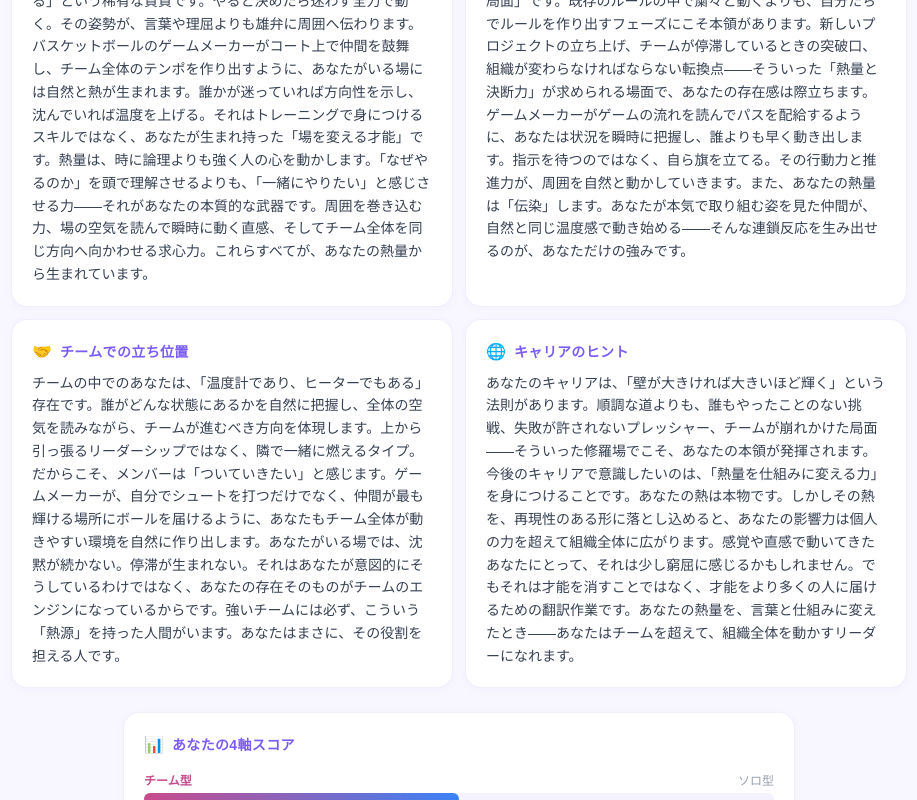
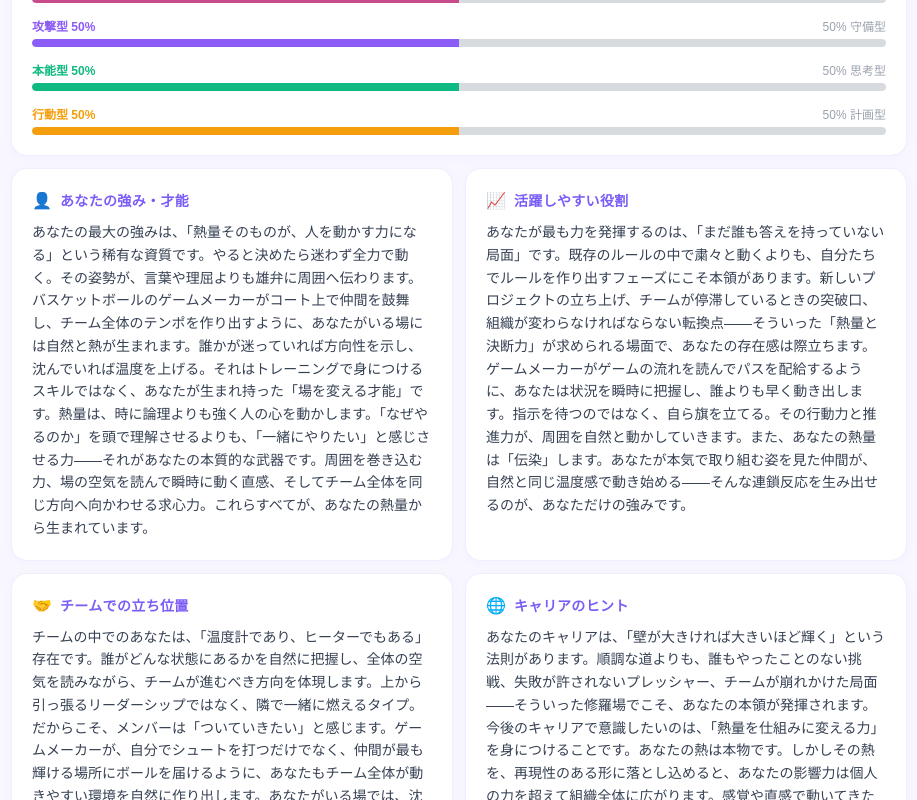
Before and after one commit to kageyama-acial/archial-diagnosis, a Next.js app: page /result in a window 1280 px wide. Shown: the part 380-1180 px from the top of the page, without its empty margins (181-1098 px from the left). Built offline with nearby package versions, Linux system fonts and the light colour scheme.

Commit message:
質問24問に改善・バロメーターGスタイル実装・本能型に変更・バロメーター位置移動

```diff
--- a/app/diagnosis/page.tsx
+++ b/app/diagnosis/page.tsx
@@ -11,12 +11,11 @@ const sections = [
     colorEnd: "#3B82F6",
     questions: [
       { id: 1, text: "チームで目標に向かうとき、一人のときより力が湧いてくる" },
-      { id: 2, text: "仲間が頑張っている姿を見ると、自分もやる気が上がる" },
+      { id: 2, text: "仲間の熱量が自分のパフォーマンスを引き上げてくれる" },
       { id: 3, text: "誰かと一緒に取り組む方が、成果が出やすいと感じる" },
-      { id: 4, text: "チームの雰囲気が自分のパフォーマンスに大きく影響する" },
-      { id: 5, text: "仲間と喜びを分かち合うことが、仕事のモチベーションになる" },
-      { id: 6, text: "一人で黙々と作業するより、誰かと話しながら進める方が好きだ" },
-      { id: 7, text: "チームのために自分の役割を果たすことに誇りを感じる" },
+      { id: 4, text: "一人で深く集中して取り組む方が、本来の力を発揮できる", reverse: true },
+      { id: 5, text: "自分のペースで動ける環境の方が、最高のアウトプットが出る", reverse: true },
+      { id: 6, text: "一人で考え抜いた答えの方が、自分らしい結果につながる", reverse: true },
     ],
   },
   {
@@ -26,12 +25,12 @@ const sections = [
     color: "#8B5CF6",
     colorEnd: "#06B6D4",
     questions: [
-      { id: 8, text: "新しいことに挑戦し、自ら道を切り拓くことにやりがいを感じる" },
-      { id: 9, text: "現状に満足せず、より良い方法を探して動くことが好きだ" },
-      { id: 10, text: "誰もやっていないことに取り組むとき、ワクワクする" },
-      { id: 11, text: "課題があれば、自分から動いて解決しようとする" },
-      { id: 12, text: "チャレンジすることより、確実に成果を出すことを重視する", reverse: true },
-      { id: 13, text: "リスクがあっても、可能性があると感じたら動ける" },
+      { id: 7, text: "新しいことに挑戦し、自ら道を切り拓くことにやりがいを感じる" },
+      { id: 8, text: "現状に満足せず、より良い方法を探して動くことが好きだ" },
+      { id: 9, text: "リスクがあっても、可能性があると感じたら動ける" },
+      { id: 10, text: "守るべきものを守り抜くことに、強いやりがいを感じる", reverse: true },
+      { id: 11, text: "品質やリスクを見極めてから動く方が、良い結果につながると思う", reverse: true },
+      { id: 12, text: "誰かが見落としているリスクや問題を事前に察知するのが得意だ", reverse: true },
     ],
   },
   {
@@ -41,27 +40,27 @@ const sections = [
     color: "#10B981",
     colorEnd: "#84CC16",
     questions: [
-      { id: 14, text: "行動する前に、全体の計画を立ててから動きたい" },
-      { id: 15, text: "ゴールから逆算して、段取りを組むことが得意だ" },
-      { id: 16, text: "見通しが立ってから動く方が、力を発揮できる" },
-      { id: 17, text: "行き当たりばったりより、準備してから臨む方が好きだ" },
-      { id: 18, text: "考えるより先に動いてしまうことが多い", reverse: true },
-      { id: 19, text: "締め切りや期限を決めて、逆算して行動することが多い" },
+      { id: 13, text: "行動する前に、全体の計画を立ててから動きたい" },
+      { id: 14, text: "ゴールから逆算して、段取りを組むことが得意だ" },
+      { id: 15, text: "行き当たりばったりより、準備してから臨む方が好きだ" },
+      { id: 16, text: "まず動いてみて、走りながら修正していくスタイルが合っている", reverse: true },
+      { id: 17, text: "考えるより先に動いてしまうことが多い", reverse: true },
+      { id: 18, text: "計画より直感で動く方が、いい結果につながることが多い", reverse: true },
     ],
   },
   {
     axis: 4,
     label: "判断のよりどころ",
-    sublabel: "情熱型 OR 思考型",
+    sublabel: "本能型 OR 思考型",
     color: "#F59E0B",
     colorEnd: "#EF4444",
     questions: [
-      { id: 20, text: "これだという直感や熱量で動くことが多い" },
-      { id: 21, text: "理屈より、自分がワクワクするかどうかで判断することが多い" },
-      { id: 22, text: "感情が動いたとき、一番力が出ると感じる" },
-      { id: 23, text: "情報を整理してから動くより、まず感じてから考えるタイプだ" },
-      { id: 24, text: "データや根拠が揃ってから動く方が安心する", reverse: true },
-      { id: 25, text: "人の気持ちや場の雰囲気を大切にして判断することが多い" },
+      { id: 19, text: "これだという直感や熱量で動くことが多い" },
+      { id: 20, text: "理屈より、自分がワクワクするかどうかで判断することが多い" },
+      { id: 21, text: "感情が動いたとき、一番力が出ると感じる" },
+      { id: 22, text: "データや根拠を揃えてから動く方が安心する", reverse: true },
+      { id: 23, text: "論理的に筋が通っているかどうかを重視して判断する", reverse: true },
+      { id: 24, text: "客観的な事実や数字をもとに判断することが多い", reverse: true },
     ],
   },
 ];
@@ -92,7 +91,7 @@ export default function DiagnosisPage() {
   const isLastSection = currentSection === sections.length - 1;
 
   const handleAnswer = (questionId: number, score: number, reverse?: boolean) => {
-    const actual = reverse ? 6 - score : score;
+    const actual = reverse ? 8 - score : score;
     setAnswers(prev => {
       if (prev[questionId] === actual) {
         const next = { ...prev };
@@ -167,7 +166,7 @@ export default function DiagnosisPage() {
       <div className="max-w-2xl mx-auto flex flex-col gap-5 mb-10">
         {section.questions.map((q, qi) => {
           const selected = answers[q.id];
-          const displayScore = selected !== undefined ? (q.reverse ? 6 - selected : selected) : null;
+          const displayScore = selected !== undefined ? (q.reverse ? 8 - selected : selected) : null;
 
           return (
             <div key={q.id} className="rounded-2xl p-5" style={{ background: "white", border: "1px solid rgba(123,92,246,0.08)", boxShadow: "0 1px 6px rgba(123,92,246,0.04)" }}>
--- a/app/result/page.tsx
+++ b/app/result/page.tsx
@@ -319,7 +319,7 @@ const typeNames: { [k: string]: string } = {
 const axisConfig = [
   { label: ["チーム型", "ソロ型"], icon: "👥", color: "#C84B8B" },
   { label: ["攻撃型", "守備型"], icon: "⚡", color: "#8B5CF6" },
-  { label: ["情熱型", "思考型"], icon: "🔥", color: "#10B981" },
+  { label: ["本能型", "思考型"], icon: "🔥", color: "#10B981" },
   { label: ["行動型", "計画型"], icon: "💜", color: "#F59E0B" },
 ];
 
@@ -421,10 +421,10 @@ function CompatibilitySection({ myCode }: { myCode: string }) {
 }
 function AxisBarometer({ scores }: { scores: number[] }) {
   const axes = [
-    { label1: "チーム型", label2: "ソロ型", color: "#C84B8B", colorEnd: "#3B82F6", pct: scores[0] },
-    { label1: "攻撃型", label2: "守備型", color: "#8B5CF6", colorEnd: "#06B6D4", pct: scores[1] },
-    { label1: "情熱型", label2: "思考型", color: "#10B981", colorEnd: "#84CC16", pct: scores[2] },
-    { label1: "行動型", label2: "計画型", color: "#F59E0B", colorEnd: "#EF4444", pct: scores[3] },
+    { label1: "チーム型", label2: "ソロ型", color: "#C84B8B", pct: scores[0] },
+    { label1: "攻撃型", label2: "守備型", color: "#8B5CF6", pct: scores[1] },
+    { label1: "本能型", label2: "思考型", color: "#10B981", pct: scores[2] },
+    { label1: "行動型", label2: "計画型", color: "#F59E0B", pct: scores[3] },
   ];
   return (
     <div className="w-full rounded-2xl p-5 mb-3" style={{ background: "white", border: "1px solid rgba(123,92,246,0.1)", boxShadow: "0 2px 8px rgba(123,92,246,0.04)" }}>
@@ -433,22 +433,29 @@ function AxisBarometer({ scores }: { scores: number[] }) {
         <h2 className="text-sm font-bold tracking-wide" style={{ color: "#7B5CF6" }}>あなたの4軸スコア</h2>
       </div>
       <div className="flex flex-col gap-4">
-        {axes.map((ax, i) => (
-          <div key={i}>
-            <div className="flex justify-between text-xs mb-1">
-              <span className="font-bold" style={{ color: ax.color }}>{ax.label1}</span>
-              <span className="text-gray-400">{ax.label2}</span>
+        {axes.map((ax, i) => {
+          const leftPct = ax.pct;
+          const rightPct = 100 - ax.pct;
+          const leftWins = leftPct >= rightPct;
+          return (
+            <div key={i}>
+              <div className="flex justify-between text-xs mb-1">
+                <span style={{ fontWeight: leftWins ? "700" : "400", color: leftWins ? ax.color : "#9CA3AF" }}>
+                  {ax.label1} {leftPct}%
+                </span>
+                <span style={{ fontWeight: !leftWins ? "700" : "400", color: !leftWins ? ax.color : "#9CA3AF" }}>
+                  {rightPct}% {ax.label2}
+                </span>
+              </div>
+              <div className="relative w-full rounded-full overflow-hidden" style={{ height: "8px", background: "rgba(156,163,175,0.15)" }}>
+                <div className="absolute left-0 top-0 h-full rounded-l-full"
+                  style={{ width: `${leftPct}%`, background: leftWins ? ax.color : "rgba(156,163,175,0.3)" }} />
+                <div className="absolute right-0 top-0 h-full rounded-r-full"
+                  style={{ width: `${rightPct}%`, background: !leftWins ? ax.color : "rgba(156,163,175,0.3)" }} />
+              </div>
             </div>
-            <div className="relative w-full h-3 rounded-full" style={{ background: "rgba(123,92,246,0.08)" }}>
-              <div className="absolute left-0 top-0 h-3 rounded-full transition-all duration-700"
-                style={{ width: `${ax.pct}%`, background: `linear-gradient(90deg, ${ax.color}, ${ax.colorEnd})` }} />
-            </div>
-            <div className="flex justify-between text-xs mt-1">
-              <span style={{ color: ax.color, fontWeight: "bold" }}>{ax.pct}%</span>
-              <span className="text-gray-300">{100 - ax.pct}%</span>
-            </div>
-          </div>
-        ))}
+          );
+        })}
       </div>
     </div>
   );
@@ -514,7 +521,9 @@ function ResultContent() {
           </div>
         </div>
       </div>
-
+<div className="max-w-2xl md:max-w-4xl mx-auto mb-3">
+          <AxisBarometer scores={axisScores} />
+        </div>
       <div className="max-w-2xl md:max-w-4xl mx-auto grid grid-cols-1 md:grid-cols-2 gap-3 mb-6">
         {categories.map((cat) => (
           <div key={cat.key} className="rounded-2xl p-5" style={{ background: "white", border: "1px solid rgba(123,92,246,0.1)", boxShadow: "0 2px 8px rgba(123,92,246,0.04)" }}>
@@ -528,8 +537,7 @@ function ResultContent() {
       </div>
 
       <div className="max-w-2xl mx-auto">
-      <AxisBarometer scores={axisScores} />
-        <CompatibilitySection myCode={typeCode} />
+      <CompatibilitySection myCode={typeCode} />
         <div className="flex gap-3 flex-wrap justify-center mb-4">
           <button onClick={() => router.push("/")} className="px-6 py-3 rounded-full text-sm font-medium transition text-gray-600" style={{ background: "white", border: "1px solid rgba(123,92,246,0.2)" }}>
             トップに戻る
--- /dev/null
+++ b/fix_questions.js
@@ -0,0 +1,118 @@
+const fs = require('fs');
+let c = fs.readFileSync('app/diagnosis/page.tsx', 'utf8');
+
+// reverseバグ修正: 6-score → 8-score
+c = c.split('const actual = reverse ? 6 - score : score;').join('const actual = reverse ? 8 - score : score;');
+
+// 質問を24問に書き直し
+const oldQuestions = `    questions: [
+        { id: 1, text: "チームで目標に向かうとき、一人のときより力が湧いてくる" },
+        { id: 2, text: "仲間が頑張っている姿を見ると、自分もやる気が上がる" },
+        { id: 3, text: "誰かと一緒に取り組む方が、成果が出やすいと感じる" },
+        { id: 4, text: "チームの雰囲気が自分のパフォーマンスに大きく影響する" },
+        { id: 5, text: "仲間と喜びを分かち合うことが、仕事のモチベーションになる" },
+        { id: 6, text: "一人で黙々と作業するより、誰かと話しながら進める方が好きだ" },
+        { id: 7, text: "チームのために自分の役割を果たすことに誇りを感じる" },
+      ],
+    },
+    {
+      axis: 2,
+      label: "フィールドでの役割",
+      sublabel: "攻撃型 OR 守備型",
+      color: "#8B5CF6",
+      colorEnd: "#06B6D4",
+      questions: [
+        { id: 8, text: "新しいことに挑戦し、自ら道を切り拓くことにやりがいを感じる" },
+        { id: 9, text: "現状に満足せず、より良い方法を探して動くことが好きだ" },
+        { id: 10, text: "誰もやっていないことに取り組むとき、ワクワクする" },
+        { id: 11, text: "課題があれば、自分から動いて解決しようとする" },
+        { id: 12, text: "チャレンジすることより、確実に成果を出すことを重視する", reverse: true },
+        { id: 13, text: "リスクがあっても、可能性があると感じたら動ける" },
+      ],
+    },
+    {
+      axis: 3,
+      label: "プレースタイル",
+      sublabel: "計画型 OR 行動型",
+      color: "#10B981",
+      colorEnd: "#84CC16",
+      questions: [
+        { id: 14, text: "行動する前に、全体の計画を立ててから動きたい" },
+        { id: 15, text: "ゴールから逆算して、段取りを組むことが得意だ" },
+        { id: 16, text: "見通しが立ってから動く方が、力を発揮できる" },
+        { id: 17, text: "行き当たりばったりより、準備してから臨む方が好きだ" },
+        { id: 18, text: "考えるより先に動いてしまうことが多い", reverse: true },
+        { id: 19, text: "締め切りや期限を決めて、逆算して行動することが多い" },
+      ],
+    },
+    {
+      axis: 4,
+      label: "判断のよりどころ",
+      sublabel: "情熱型 OR 思考型",
+      color: "#F59E0B",
+      colorEnd: "#EF4444",
+      questions: [
+        { id: 20, text: "これだという直感や熱量で動くことが多い" },
+        { id: 21, text: "理屈より、自分がワクワクするかどうかで判断することが多い" },
+        { id: 22, text: "感情が動いたとき、一番力が出ると感じる" },
+        { id: 23, text: "データや根拠が揃ってから動く方が安心する", reverse: true },
+        { id: 24, text: "論理的に筋が通っているかどうかを重視して判断する", reverse: true },
+        { id: 25, text: "人の気持ちや場の雰囲気を大切にして判断することが多い" },`;
+
+const newQuestions = `    questions: [
+        { id: 1, text: "チームで目標に向かうとき、一人のときより力が湧いてくる" },
+        { id: 2, text: "仲間の熱量が自分のパフォーマンスを引き上げてくれる" },
+        { id: 3, text: "誰かと一緒に取り組む方が、成果が出やすいと感じる" },
+        { id: 4, text: "一人で深く集中して取り組む方が、本来の力を発揮できる", reverse: true },
+        { id: 5, text: "自分のペースで動ける環境の方が、最高のアウトプットが出る", reverse: true },
+        { id: 6, text: "一人で考え抜いた答えの方が、自分らしい結果につながる", reverse: true },
+      ],
+    },
+    {
+      axis: 2,
+      label: "フィールドでの役割",
+      sublabel: "攻撃型 OR 守備型",
+      color: "#8B5CF6",
+      colorEnd: "#06B6D4",
+      questions: [
+        { id: 7, text: "新しいことに挑戦し、自ら道を切り拓くことにやりがいを感じる" },
+        { id: 8, text: "現状に満足せず、より良い方法を探して動くことが好きだ" },
+        { id: 9, text: "リスクがあっても、可能性があると感じたら動ける" },
+        { id: 10, text: "守るべきものを守り抜くことに、強いやりがいを感じる", reverse: true },
+        { id: 11, text: "品質やリスクを見極めてから動く方が、良い結果につながると思う", reverse: true },
+        { id: 12, text: "誰かが見落としているリスクや問題を事前に察知するのが得意だ", reverse: true },
+      ],
+    },
+    {
+      axis: 3,
+      label: "プレースタイル",
+      sublabel: "計画型 OR 行動型",
+      color: "#10B981",
+      colorEnd: "#84CC16",
+      questions: [
+        { id: 13, text: "行動する前に、全体の計画を立ててから動きたい" },
+        { id: 14, text: "ゴールから逆算して、段取りを組むことが得意だ" },
+        { id: 15, text: "行き当たりばったりより、準備してから臨む方が好きだ" },
+        { id: 16, text: "まず動いてみて、走りながら修正していくスタイルが合っている", reverse: true },
+        { id: 17, text: "考えるより先に動いてしまうことが多い", reverse: true },
+        { id: 18, text: "計画より直感で動く方が、いい結果につながることが多い", reverse: true },
+      ],
+    },
+    {
+      axis: 4,
+      label: "判断のよりどころ",
+      sublabel: "情熱型 OR 思考型",
+      color: "#F59E0B",
+      colorEnd: "#EF4444",
+      questions: [
+        { id: 19, text: "これだという直感や熱量で動くことが多い" },
+        { id: 20, text: "理屈より、自分がワクワクするかどうかで判断することが多い" },
+        { id: 21, text: "感情が動いたとき、一番力が出ると感じる" },
+        { id: 22, text: "データや根拠を揃えてから動く方が安心する", reverse: true },
+        { id: 23, text: "論理的に筋が通っているかどうかを重視して判断する", reverse: true },
+        { id: 24, text: "客観的な事実や数字をもとに判断することが多い", reverse: true },`;
+
+const count = c.split(oldQuestions).length - 1;
+c = c.split(oldQuestions).join(newQuestions);
+fs.writeFileSync('app/diagnosis/page.tsx', c, 'utf8');
+console.log('完了！置換数:' + count);
```
